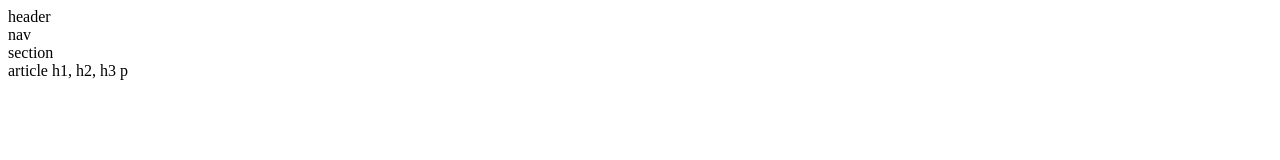
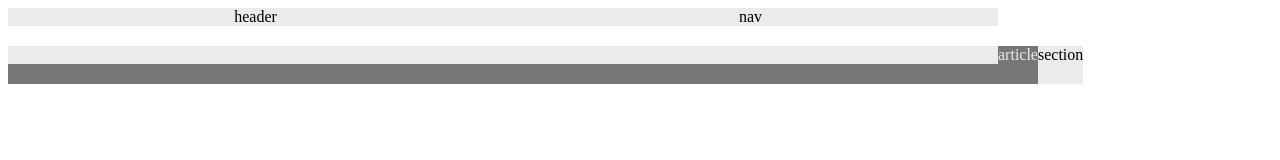
Before and after one commit to DanielLott/HW-Wireframe, a plain HTML site: page index.html in a window 1280 px wide. Drawn offline with Linux system fonts and the light colour scheme.

Commit message:
edited files, not finished, but submitting for homework

```diff
--- a/index.html
+++ b/index.html
@@ -4,7 +4,7 @@
 <head>
     <meta charset="UTF-8">
     <title>Unit 1 Homework - Wireframe with Basic HTML</title>
-    <link rel="stylesheet" type="text/css" href="wireframe.css">
+    <link rel="stylesheet" type="text/css" href="style.css">
 </head>
 
 <body>
@@ -23,11 +23,13 @@
 
         <article>
             article
+            <header id="article_headers_paragraph">
                 h1, h2, h3
-        </p1>
-        <p2>
+            </header>
+
+            <header id="paragraph">
                 p
-        </p2>
+            </header>
         </article>
     </section>
 
--- a/style.css
+++ b/style.css
@@ -0,0 +1,58 @@
+* {
+    /* column-width: 495px; */
+    box-sizing: border-box;
+    text-align: center;
+    float: left;
+}
+
+body {
+    /* font-family: Arial, "Helvetica Neue", Helvetica, sans-serif;
+    color: #777;
+    background: #777;
+    width: 960px;
+    font-size: 18px; */
+}
+
+header {
+    background: #ebebeb;
+    width: 495px;
+    padding: 20 px;
+    margin-bottom: 20px;
+}
+
+nav {
+    background: #ebebeb;
+    width: 495px;
+}
+
+section {
+    background: #ebebeb;
+
+
+}
+
+article {
+    color: #ebebeb;
+    background: #777;
+
+}
+
+aside {
+    background: #ebebeb;
+
+}
+
+footer {
+    background: #ebebeb;
+    width: 495px;
+}
+
+h1{
+    color: #777;
+    background: #ebebeb;
+
+}
+
+article_headers_paragraph {
+
+}
```
Lines whose indentation alone changed are shown as unchanged.
